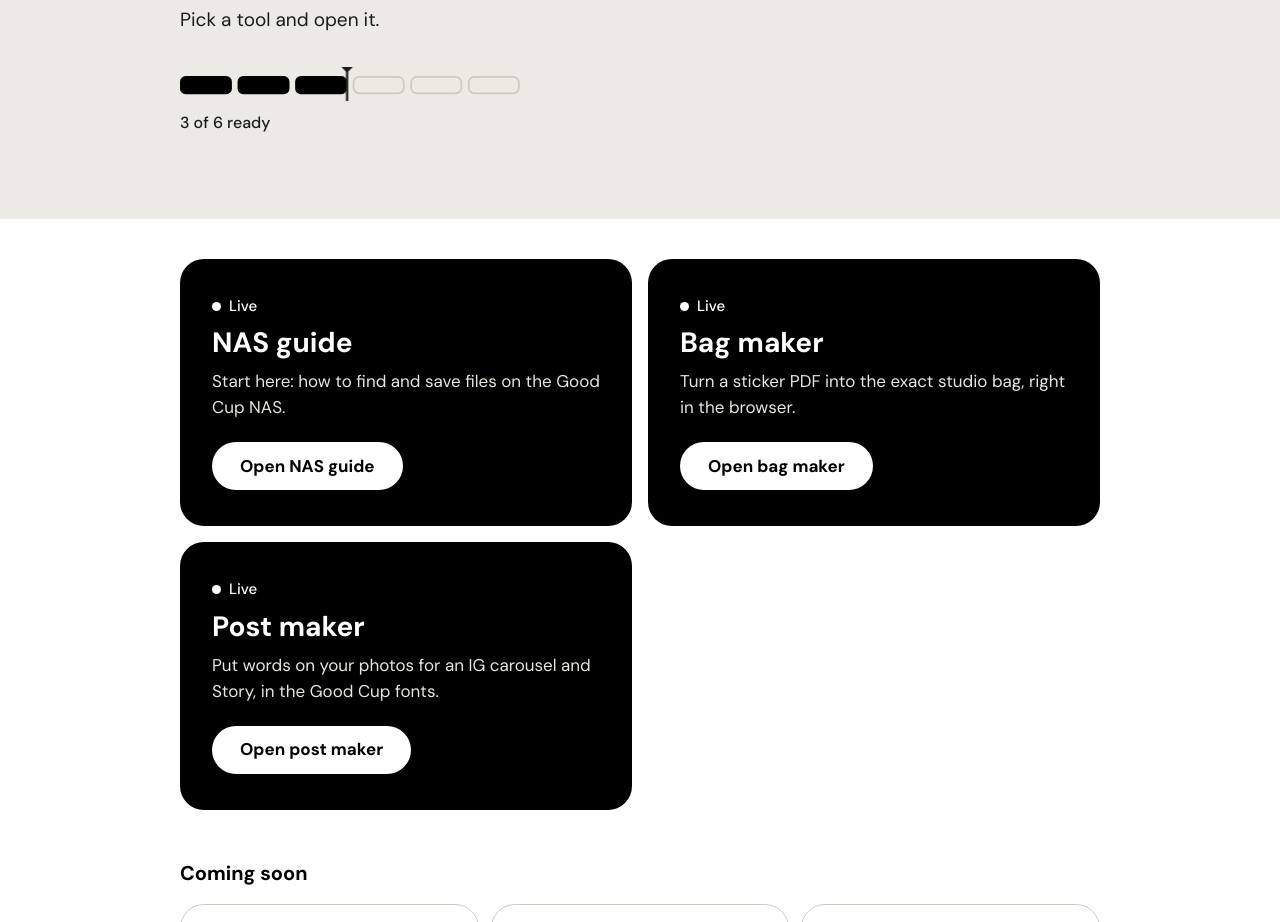
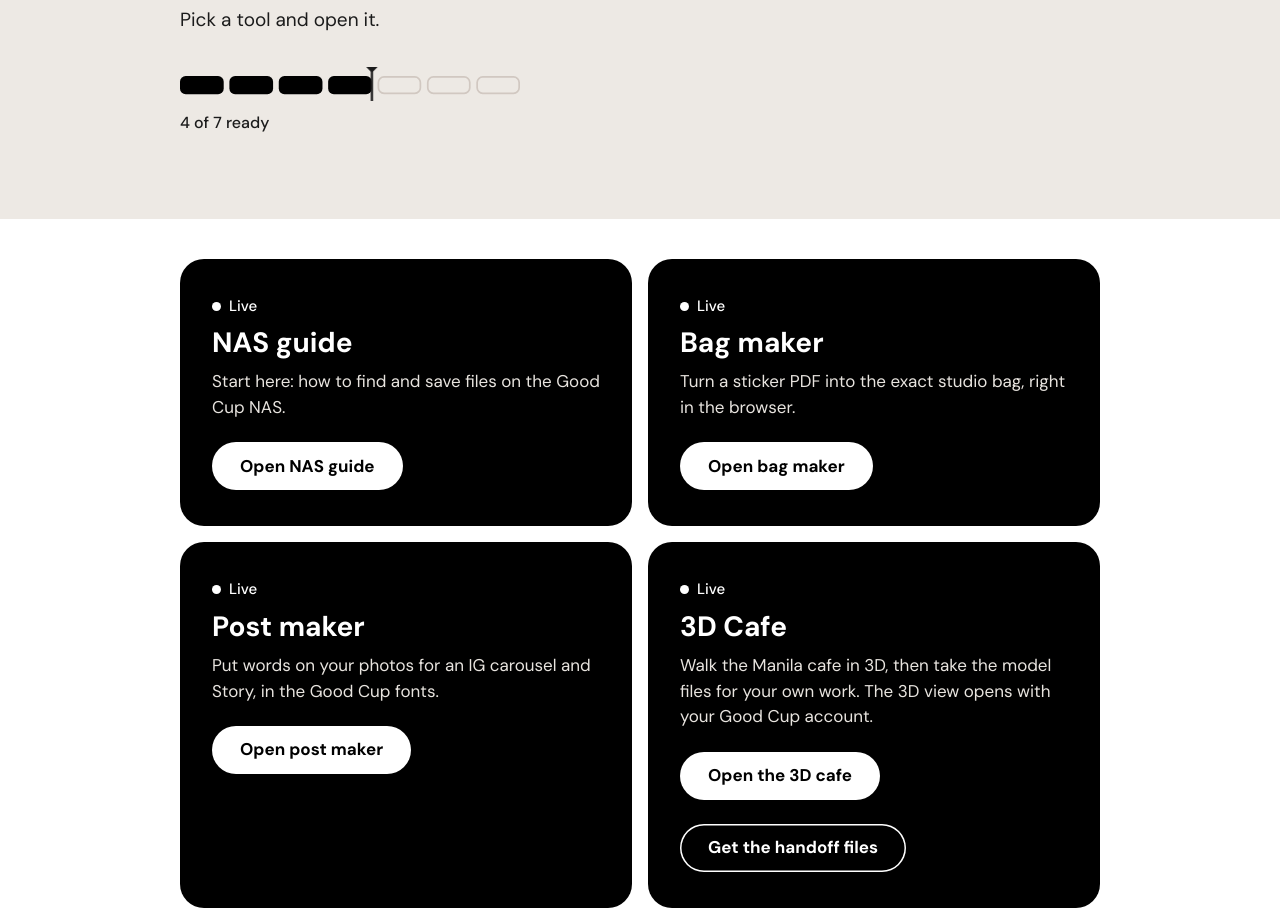
Before and after one commit to kirkvvisitacion-stack/studio, a plain HTML site: page index.html in a window 1280 px wide. Shown: the part 327-1249 px from the top of the page. Drawn offline with Linux system fonts and the light colour scheme.

Commit message:
Studio home: add the 3D Cafe card (4 of 7 ready), flat coming-soon list
Co-Authored-By: Claude Sonnet 5.5 <noreply@anthropic.com>

```diff
--- a/index.html
+++ b/index.html
@@ -34,7 +34,7 @@ h1{font-weight:700;font-size:clamp(40px,8vw,72px);line-height:1.04;max-width:12c
 .strip svg{display:block;width:100%;height:auto;overflow:visible}
 .strip p{margin-top:10px;font-size:16px;font-weight:500;color:var(--dark)}
 .head{animation:scrub 2.4s cubic-bezier(.45,0,.2,1) both}
-@keyframes scrub{from{transform:translateX(0)}to{transform:translateX(147.4px)}}
+@keyframes scrub{from{transform:translateX(0)}to{transform:translateX(169.3px)}}
 
 /* ready tools */
 .ready{padding:40px 0 8px}
@@ -47,13 +47,18 @@ h1{font-weight:700;font-size:clamp(40px,8vw,72px);line-height:1.04;max-width:12c
 .btn{margin-top:12px;align-self:flex-start;display:inline-flex;align-items:center;justify-content:center;min-height:48px;padding:0 28px;border-radius:999px;background:var(--white);color:var(--black);font-weight:700;font-size:17px;text-decoration:none}
 .btn::after{content:"";position:absolute;inset:0;border-radius:24px}
 .card:hover .btn{background:var(--crema)}
+.row2{display:flex;flex-wrap:wrap;gap:12px;position:relative;z-index:1}
+.row2 .btn{margin-top:12px}
+.row2 .btn::after{display:none}
+.btn.alt{background:transparent;color:var(--white);box-shadow:inset 0 0 0 1.5px var(--white)}
+.card:hover .btn.alt{background:transparent}
 .btn:focus-visible{outline:3px solid var(--cashew);outline-offset:3px}
 
 /* coming tools */
 .soon{padding:40px 0 56px}
 .soon h3{font-size:20px;font-weight:700;margin-bottom:16px}
 .list{display:grid;gap:12px;grid-template-columns:1fr}
-.item{border:1.5px solid var(--cashew);border-radius:24px;padding:20px 22px;color:var(--dark)}
+.item{border-top:1.5px solid var(--cashew);padding:18px 4px 6px;color:var(--dark)}
 .item h4{font-size:19px;font-weight:700;line-height:1.25}
 .item p{font-size:16px;margin-top:4px}
 .item .when{margin-top:10px;font-size:15px;font-weight:500;color:var(--muted)}
@@ -68,7 +73,7 @@ footer{margin-top:auto;border-top:1px solid var(--crema);padding:24px 0 32px;fon
   .list{grid-template-columns:repeat(3,1fr)}
 }
 @media (prefers-reduced-motion:reduce){
-  .head{animation:none;transform:translateX(147.4px)}
+  .head{animation:none;transform:translateX(169.3px)}
 }
 </style>
 </head>
@@ -85,19 +90,20 @@ footer{margin-top:auto;border-top:1px solid var(--crema);padding:24px 0 32px;fon
     <h1>Your Good Cup tools start here.</h1>
     <p class="sub">Pick a tool and open it.</p>
     <div class="strip">
-      <svg viewBox="0 0 300 30" role="img" aria-label="Three of six tools are ready">
-        <rect x="0.0" y="8" width="45.8" height="16" rx="5" fill="#000"/>
-        <rect x="50.8" y="8" width="45.8" height="16" rx="5" fill="#000"/>
-        <rect x="101.6" y="8" width="45.8" height="16" rx="5" fill="#000"/>
-        <rect x="153.15" y="8.75" width="44.3" height="14.5" rx="5" fill="none" stroke="#D1C8C1" stroke-width="1.5"/>
-        <rect x="203.95" y="8.75" width="44.3" height="14.5" rx="5" fill="none" stroke="#D1C8C1" stroke-width="1.5"/>
-        <rect x="254.75" y="8.75" width="44.3" height="14.5" rx="5" fill="none" stroke="#D1C8C1" stroke-width="1.5"/>
+      <svg viewBox="0 0 300 30" role="img" aria-label="Four of seven tools are ready">
+        <rect x="0.00" y="8" width="38.57" height="16" rx="5" fill="#000"/>
+        <rect x="43.57" y="8" width="38.57" height="16" rx="5" fill="#000"/>
+        <rect x="87.14" y="8" width="38.57" height="16" rx="5" fill="#000"/>
+        <rect x="130.71" y="8" width="38.57" height="16" rx="5" fill="#000"/>
+        <rect x="175.04" y="8.75" width="37.07" height="14.5" rx="5" fill="none" stroke="#D1C8C1" stroke-width="1.5"/>
+        <rect x="218.61" y="8.75" width="37.07" height="14.5" rx="5" fill="none" stroke="#D1C8C1" stroke-width="1.5"/>
+        <rect x="262.18" y="8.75" width="37.07" height="14.5" rx="5" fill="none" stroke="#D1C8C1" stroke-width="1.5"/>
         <g class="head">
           <rect x="-1" y="0" width="2" height="30" fill="#1B1B1B"/>
           <path d="M-5 0h10l-5 5z" fill="#1B1B1B"/>
         </g>
       </svg>
-      <p>3 of 6 ready</p>
+      <p>4 of 7 ready</p>
     </div>
   </div>
 </section>
@@ -123,6 +129,15 @@ footer{margin-top:auto;border-top:1px solid var(--crema);padding:24px 0 32px;fon
           <h2>Post maker</h2>
           <p>Put words on your photos for an IG carousel and Story, in the Good Cup fonts.</p>
           <a class="btn" href="https://kirkvvisitacion-stack.github.io/goodcup-post-maker/">Open post maker</a>
+        </article>
+        <article class="card">
+          <span class="live"><span class="dot"></span>Live</span>
+          <h2>3D Cafe</h2>
+          <p>Walk the Manila cafe in 3D, then take the model files for your own work. The 3D view opens with your Good Cup account.</p>
+          <div class="row2">
+            <a class="btn" href="https://claude.ai/artifact/57PcJPdagh67pPBKH7HX2L">Open the 3D cafe</a>
+            <a class="btn alt" href="https://ug.link/goodcup/filemgr/share-download/?id=5bec6ab99acb40f99cdbc5a2ad78ec5a">Get the handoff files</a>
+          </div>
         </article>
       </div>
     </div>
```
